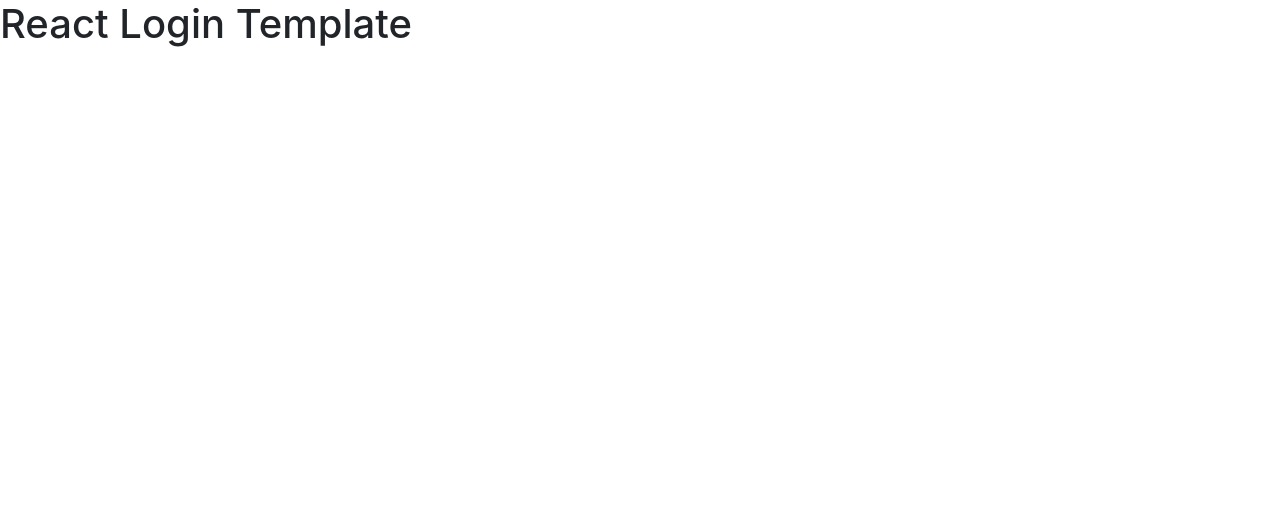
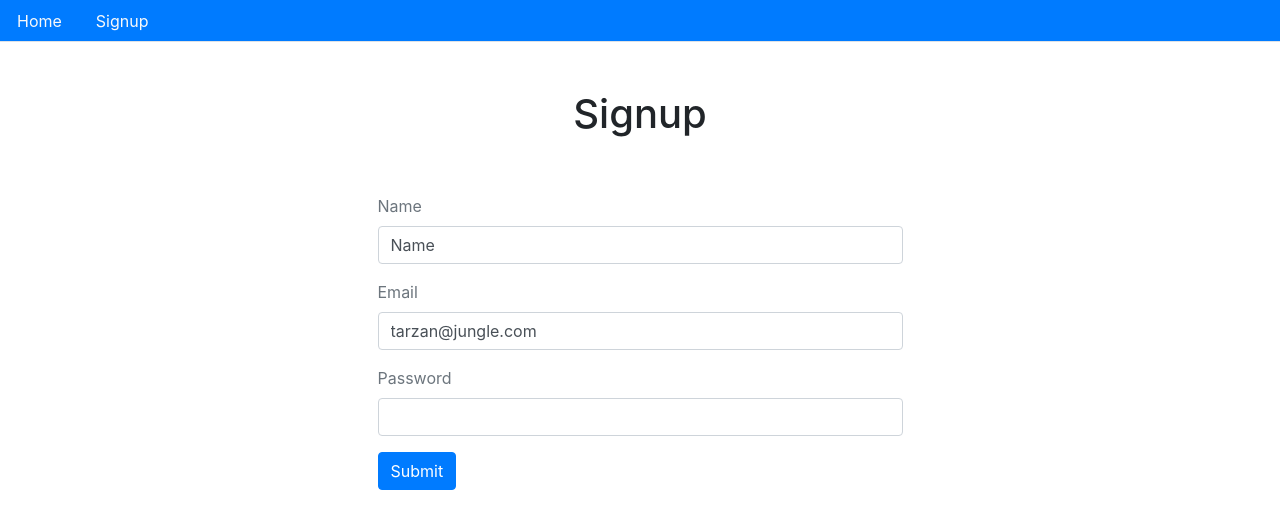
Before and after one commit to KhanDoors/mern_login_template, a React (Create React App) app in the folder client/: page /signup in a window 1280 px wide. Shown: the top 528 px of the page. Built offline with nearby package versions, Linux system fonts and the light colour scheme.

Commit message:
signup work started

```diff
--- a/client/package.json
+++ b/client/package.json
@@ -6,9 +6,12 @@
     "@testing-library/jest-dom": "^4.2.4",
     "@testing-library/react": "^9.4.0",
     "@testing-library/user-event": "^7.2.1",
+    "axios": "^0.19.1",
     "react": "^16.12.0",
     "react-dom": "^16.12.0",
-    "react-scripts": "3.3.0"
+    "react-router-dom": "^5.1.2",
+    "react-scripts": "3.3.0",
+    "react-toastify": "^5.5.0"
   },
   "scripts": {
     "start": "react-scripts start",
--- a/client/src/App.js
+++ b/client/src/App.js
@@ -1,10 +1,11 @@
 import React from "react";
+import Layout from "./core/Layout";
 
 const App = () => {
   return (
-    <div className="App">
-      <h1>React Login Template</h1>
-    </div>
+    <Layout>
+      <h1>Let's get it On!</h1>
+    </Layout>
   );
 };
 
--- /dev/null
+++ b/client/src/Routes.js
@@ -0,0 +1,17 @@
+import React from "react";
+import { BrowserRouter as Router, Route, Link, Switch } from "react-router-dom";
+import App from "./App";
+import Signup from "./auth/Signup";
+
+const Routes = () => {
+  return (
+    <Router>
+      <Switch>
+        <Route exact path="/" component={App} />
+        <Route exact path="/signup" component={Signup} />
+      </Switch>
+    </Router>
+  );
+};
+
+export default Routes;
--- /dev/null
+++ b/client/src/auth/Signup.js
@@ -0,0 +1,77 @@
+import React, { useState } from "react";
+import { Link, Redirect } from "react-router-dom";
+import Layout from "../core/Layout";
+import axios from "axios";
+import { ToastContainer, toast } from "react-toastify";
+import "react-toastify/dist/ReactToastify.min.css";
+
+const Signup = () => {
+  const [values, setValues] = useState({
+    name: "Name",
+    email: "tarzan@jungle.com",
+    password: "",
+    buttonText: "Submit"
+  });
+
+  const { name, email, password, buttonText } = values;
+
+  const handleChange = name => event => {
+    //
+  };
+
+  const handleSubmit = event => {
+    //
+  };
+
+  const signupForm = () => (
+    <form>
+      <div className="form-group">
+        <label className="text-muted">Name</label>
+        <input
+          onChange={handleChange("name")}
+          value={name}
+          type="text"
+          className="form-control"
+        />
+      </div>
+
+      <div className="form-group">
+        <label className="text-muted">Email</label>
+        <input
+          onChange={handleChange("email")}
+          value={email}
+          type="email"
+          className="form-control"
+        />
+      </div>
+
+      <div className="form-group">
+        <label className="text-muted">Password</label>
+        <input
+          onChange={handleChange("password")}
+          value={password}
+          type="password"
+          className="form-control"
+        />
+      </div>
+
+      <div>
+        <button className="btn btn-primary" onClick={handleSubmit}>
+          {buttonText}
+        </button>
+      </div>
+    </form>
+  );
+
+  return (
+    <Layout>
+      <div className="col-md-6 offset-md-3">
+        <ToastContainer />
+        <h1 className="p-5 text-center">Signup</h1>
+        {signupForm()}
+      </div>
+    </Layout>
+  );
+};
+
+export default Signup;
--- /dev/null
+++ b/client/src/core/Layout.js
@@ -0,0 +1,28 @@
+import React, { Fragment } from "react";
+import { Link } from "react-router-dom";
+
+const Layout = ({ children }) => {
+  const nav = () => (
+    <ul className="nav nav-tabs bg-primary">
+      <li className="nav-item">
+        <Link to="/" className="text-light nav-link">
+          Home
+        </Link>
+      </li>
+      <li className="nav-item">
+        <Link to="/signup" className="text-light nav-link">
+          Signup
+        </Link>
+      </li>
+    </ul>
+  );
+
+  return (
+    <Fragment>
+      {nav()}
+      <div className="container">{children}</div>
+    </Fragment>
+  );
+};
+
+export default Layout;
--- a/client/src/index.js
+++ b/client/src/index.js
@@ -1,6 +1,5 @@
 import React from "react";
 import ReactDOM from "react-dom";
+import Routes from "./Routes";
 
-import App from "./App";
-
-ReactDOM.render(<App />, document.getElementById("root"));
+ReactDOM.render(<Routes />, document.getElementById("root"));
```
Also changed, not shown: 1 other file (tests, documents, lock files or other folders).
